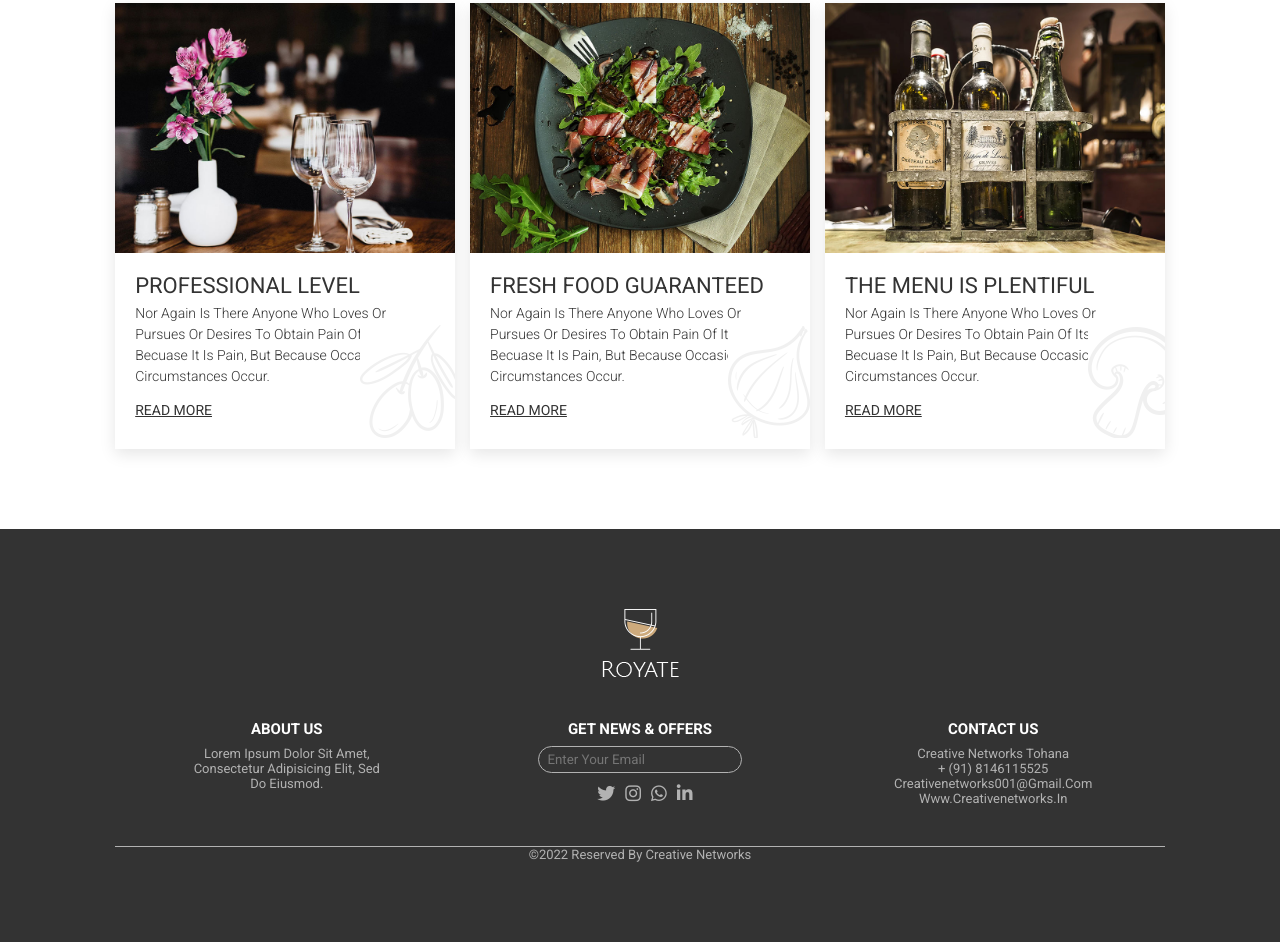
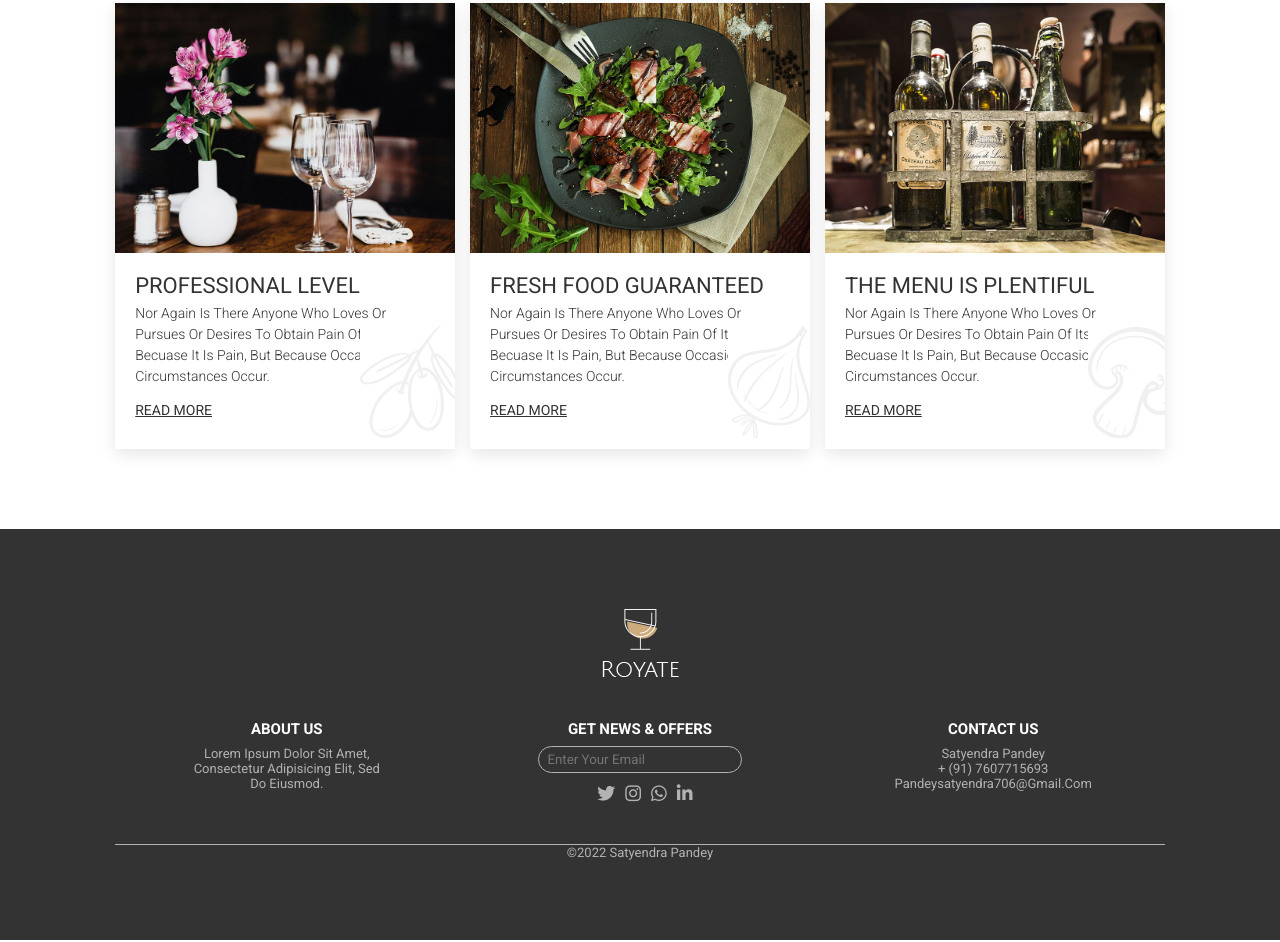
Before and after one commit to satyendrapandey466/Restaurant-website, a plain HTML site: page index.html in a window 1280 px wide. Shown: the part 4321-5263 px from the top of the page. Drawn offline with nearby package versions, Linux system fonts and the light colour scheme.

Commit message:
Update index.html

```diff
--- a/index.html
+++ b/index.html
@@ -473,14 +473,14 @@
 
 			<div>
 				<h3>CONTACT US</h3>
-				<span>Creative Networks Tohana</span>
-				<span>+ (91) 8146115525</span>
-				<span>Creativenetworks001@gmail.com</span>
-				<span>www.creativenetworks.in</span>
+				<span>Satyendra Pandey</span>
+				<span>+ (91) 7607715693</span>
+				<span>pandeysatyendra706@gmail.com</span>
+
 			</div>
 		</div>
 
-		<p>&copy;2022 Reserved by creative networks</p>
+		<p>&copy;2022 satyendra pandey</p>
 	</section>
 	<!-- footer section end -->
 
```
